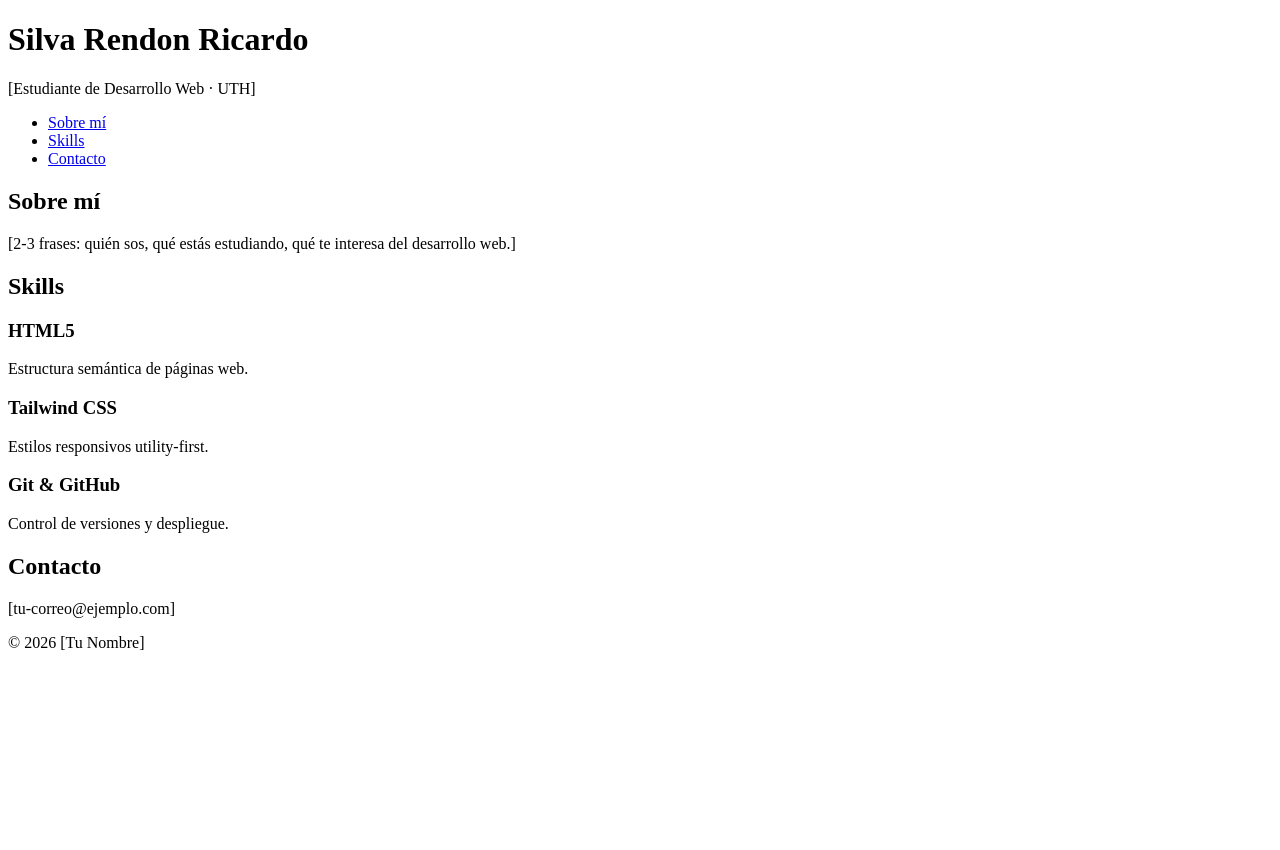
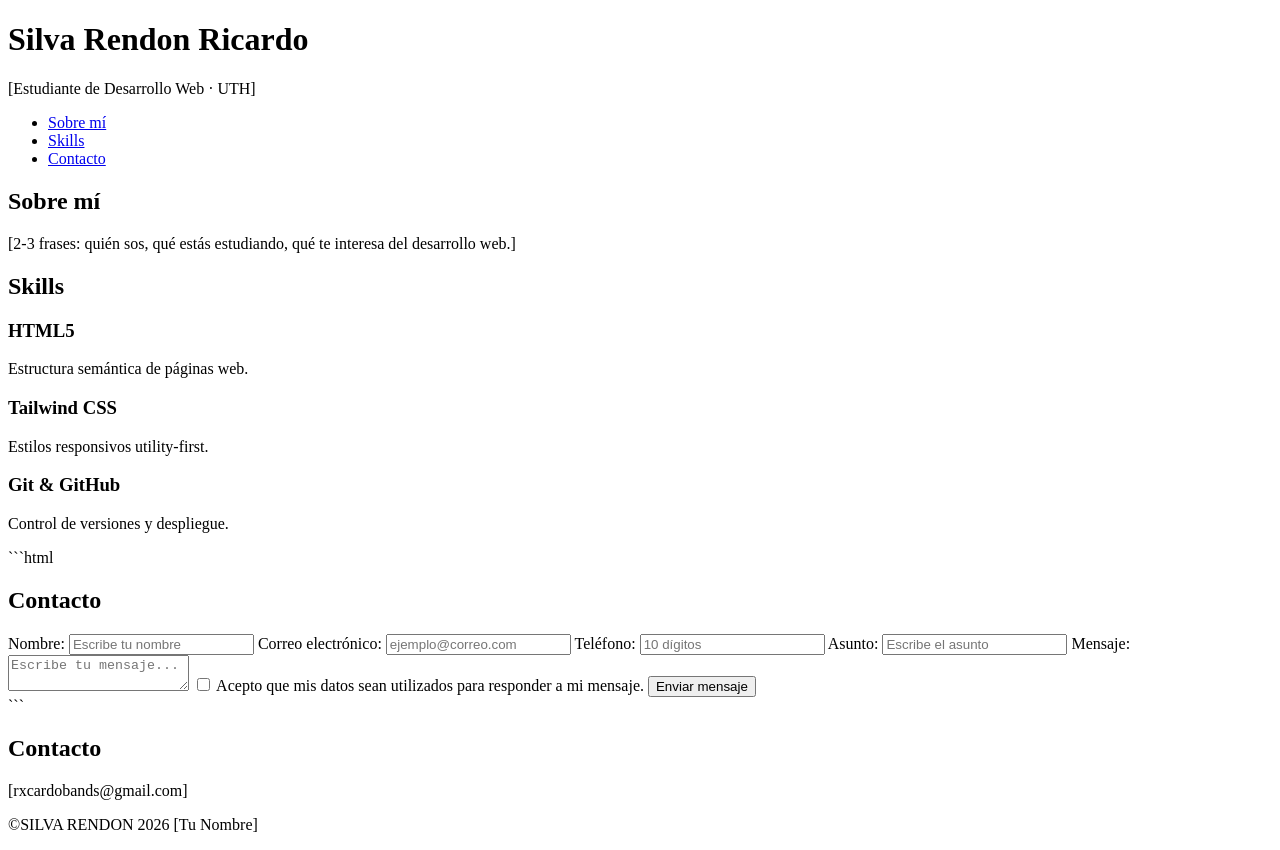
Before and after one commit to SilvaRendonRicardo/portafolio_SRR, a plain HTML site: page index.html in a window 1280 px wide. Before the commit the page ends 800 px from the top, so only its background shows below. Drawn offline with Linux system fonts and the light colour scheme.

Commit message:
Agregue formulario de contacto con validacion HTML5

````diff
--- a/index.html
+++ b/index.html
@@ -75,13 +75,92 @@
   <!-- cierre de main -->
   </main>
 
+  ```html
+<form action="#" method="post">
+
+    <h2>Contacto</h2>
+
+    <!-- Nombre -->
+    <label for="nombre">Nombre:</label>
+    <input
+        type="text"
+        id="nombre"
+        name="nombre"
+        placeholder="Escribe tu nombre"
+        required
+        minlength="3"
+        maxlength="50"
+    >
+
+    <!-- Correo -->
+    <label for="correo">Correo electrónico:</label>
+    <input
+        type="email"
+        id="correo"
+        name="correo"
+        placeholder="ejemplo@correo.com"
+        required
+    >
+
+    <!-- Teléfono -->
+    <label for="telefono">Teléfono:</label>
+    <input
+        type="tel"
+        id="telefono"
+        name="telefono"
+        placeholder="10 dígitos"
+        pattern="[0-9]{10}"
+        title="Ingresa un número de teléfono de 10 dígitos"
+        required
+    >
+
+    <!-- Asunto -->
+    <label for="asunto">Asunto:</label>
+    <input
+        type="text"
+        id="asunto"
+        name="asunto"
+        placeholder="Escribe el asunto"
+        required
+        minlength="5"
+        maxlength="100"
+    >
+
+    <!-- Mensaje -->
+    <label for="mensaje">Mensaje:</label>
+    <textarea
+        id="mensaje"
+        name="mensaje"
+        placeholder="Escribe tu mensaje..."
+        required
+        minlength="10"
+        maxlength="500"
+    ></textarea>
+
+    <!-- Aceptar términos -->
+    <label>
+        <input
+            type="checkbox"
+            name="terminos"
+            required
+        >
+        Acepto que mis datos sean utilizados para responder a mi mensaje.
+    </label>
+
+    <button type="submit">Enviar mensaje</button>
+
+</form>
+```
+
+
+
   <!-- footer con id="contacto": acá aterriza el tercer enlace; va una sola vez, al final -->
   <footer id="contacto">
     <h2>Contacto</h2>
     <!-- reemplazá por tu correo real -->
-    <p>[tu-correo@ejemplo.com]</p>
+    <p>[rxcardobands@gmail.com]</p>
     <!-- &copy; genera el símbolo © -->
-    <p>© 2026 [Tu Nombre]</p>
+    <p>©SILVA RENDON 2026 [Tu Nombre]</p>
   <!-- cierre del footer -->
   </footer>
 
````
